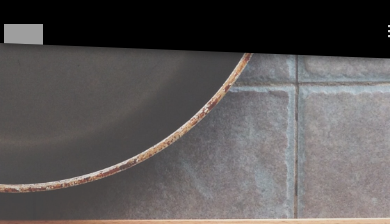
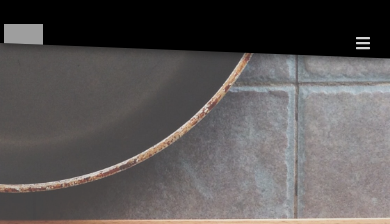
Before and after one commit to Hawleywoo/Colore-Meal-Prep, a React (Create React App) app: page / in a window 390 px wide. Shown: the top 224 px of the page. Built offline with nearby package versions, Linux system fonts and the light colour scheme; grey boxes are pictures that could not be loaded.

Commit message:
Fix hamburger animation

```diff
--- a/src/styles/App.scss
+++ b/src/styles/App.scss
@@ -75,27 +75,33 @@
     &__menu{
       display: flex;
       align-items: center;
-      justify-content: space-evenly;
+      justify-content: space-between;
       width: 23vw;
 
       &--button{
-        transition: all 1s ease;
+        position: absolute;
+        top: 50%;
+        right: 5%;
+        z-index: 100;
       }
 
       &--options{
+        top: 8%;
         position: relative;
-        left: 100%;
+        right: -40%;
+        opacity: 0;
         background-color: transparent;
-        // transition: all .5s ease 1s;
+        transition: all 1s ease;
 
         &--open{
-          z-index: 1;
-          margin-right: 8rem;
+          top: 8%;
+          position: relative;
+          opacity: 1;
+          right: 0%;
+          background-color: transparent;
           padding: 2rem;
           border-radius: 10px;
-          animation-name: moveInLeft;
-          animation-duration: .5s;
-          animation-timing-function: ease-out;
+          transition: all 1s ease;
         }
       }
 
```
